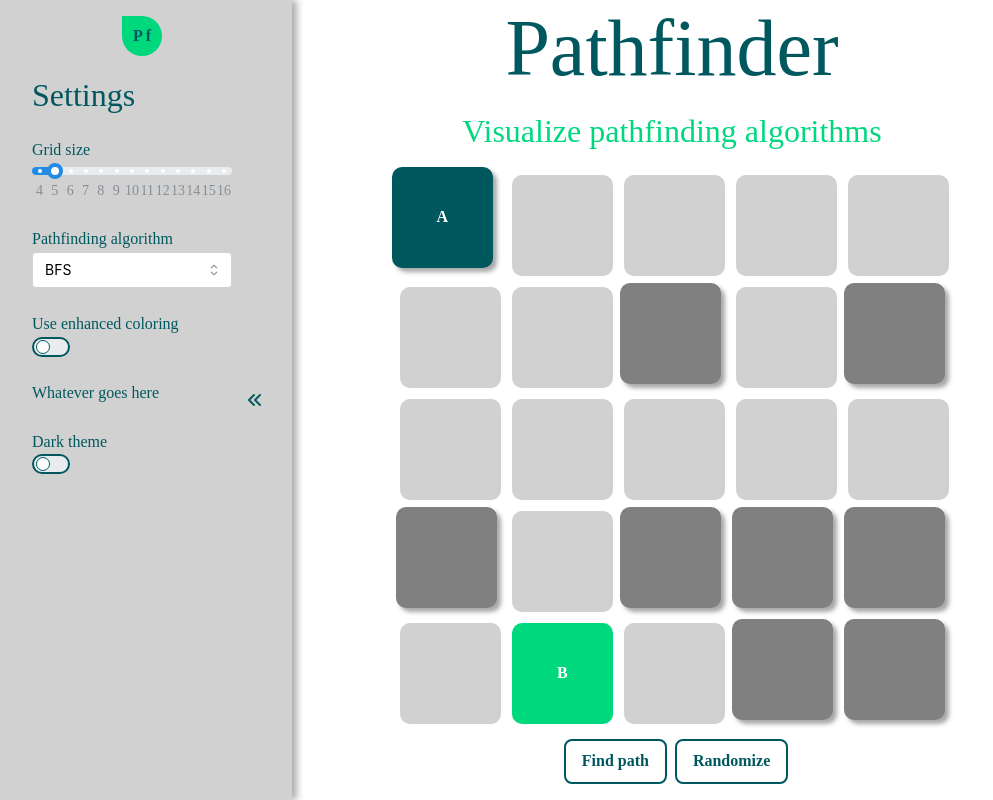
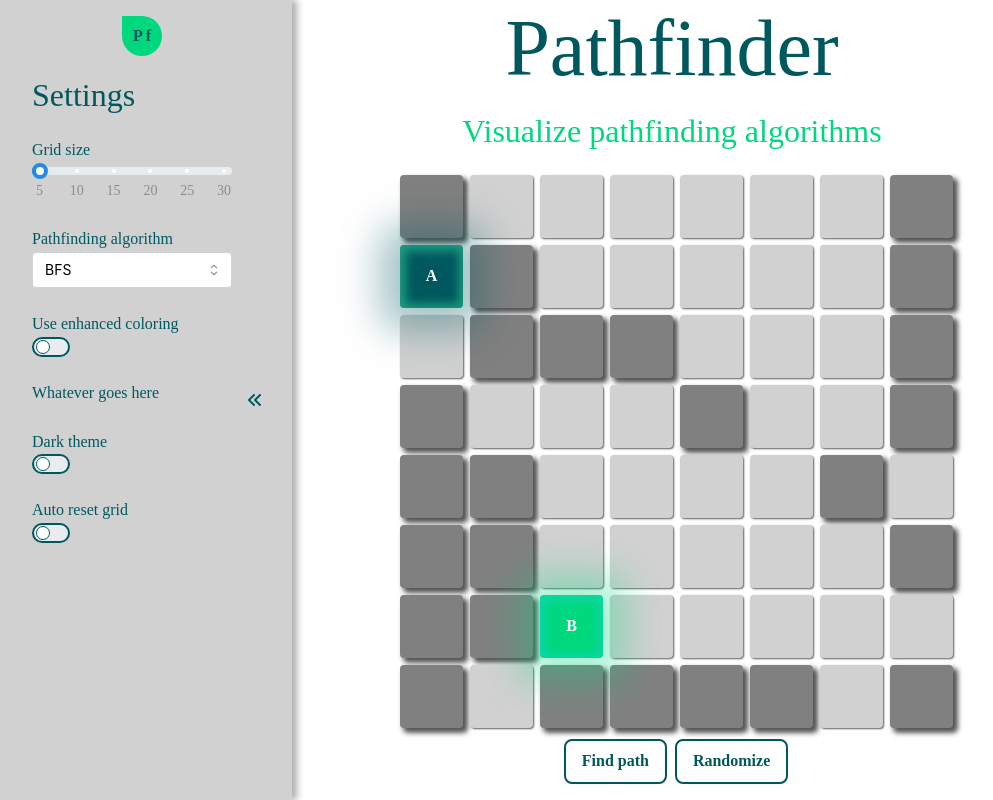
Before and after one commit to jakovg1/algo-visualizer, a React (Vite) app: page / in a window 1280 px wide. Shown: the whole page, without its empty margins (8-1001 px from the left). Built offline with nearby package versions, Linux system fonts and the light colour scheme; a web font is replaced by a local one.

Commit message:
Refactor grid css and rename vars

```diff
--- a/src/App.tsx
+++ b/src/App.tsx
@@ -23,9 +23,11 @@ function App() {
 
   //Grid dimension slider
   const sliderMarks = [
-    ...GetArrayOfInts(minDimension, maxDimension).map((num) => {
-      return { value: num, label: num };
-    }),
+    ...GetArrayOfInts(minDimension, maxDimension)
+      .filter((num) => num % 5 === 0)
+      .map((num) => {
+        return { value: num, label: num };
+      }),
   ];
 
   //opening and closing of sidebar
@@ -85,8 +87,7 @@ function App() {
                 marks={sliderMarks}
                 min={minDimension}
                 max={maxDimension}
-                value={dimension}
-                onChange={(dimensionValue) =>
+                onChangeEnd={(dimensionValue) =>
                   setDimension((oldDimensionValue) => {
                     if (oldDimensionValue === dimensionValue)
                       return dimensionValue;
@@ -121,6 +122,10 @@ function App() {
               <span>Dark theme</span>
               <Switch color={vars.customBlue} className="switch"></Switch>
             </div>
+            <div className="mt-4 ">
+              <span>Auto reset grid</span>
+              <Switch color={vars.customBlue} className="switch"></Switch>
+            </div>
           </div>
         </Collapse>
       </nav>
--- a/src/components/Grid.constants.tsx
+++ b/src/components/Grid.constants.tsx
@@ -1,6 +1,6 @@
-export const defaultDimension = 5;
-export const minDimension = 4;
-export const maxDimension = 16;
+export const defaultDimension = 8;
+export const minDimension = 5;
+export const maxDimension = 30;
 
 export const emptyCellProbability = 0.6;
 
--- a/src/components/Grid.scss
+++ b/src/components/Grid.scss
@@ -10,7 +10,7 @@
   width: 90%;
   height: 90%;
   background-color: vars.$custom-gray;
-  border-radius: 10px;
+  border-radius: 4px;
   margin: 8px;
   display: flex;
   justify-content: center;
@@ -18,12 +18,14 @@
   font-weight: bolder;
   color: white;
 
+  box-shadow: 1px 1px 2px 0px rgb(37 37 37 / 75%);
+
   //   transition: background-color 350ms ease-in-out, transform 150ms ease-in-out,
   //     border 150ms ease-in-out;
 
   transition: background-color 750ms cubic-bezier(0, 1, 0, 0.99),
     transform 750ms cubic-bezier(0, 1, 0, 0.99),
-    border 750ms cubic-bezier(0, 1, 0, 0.99);
+    box-shadow 750ms cubic-bezier(0, 1, 0, 0.99);
 
   &:hover {
     background-color: vars.$custom-green;
@@ -33,27 +35,45 @@
 .pointA {
   cursor: grab;
   background-color: vars.$custom-blue;
-  transform: translate(-8px, -8px);
-  box-shadow: 4px 4px 4px 0 rgba(37, 37, 37, 0.4);
+  z-index: 1;
+  //   transform: translate(-8px, -8px);
+  //   box-shadow: 1px 1px 40px 20px #00585f60, inset 0 0 50px #fff;
+  //   box-shadow: 4px 4px 4px 0 rgba(0, 158, 206, 0.4),
+  //     4px 4px 4px 0 rgba(0, 158, 206, 0.4);
+
+  box-shadow: 1px 1px 40px 20px rgba(0, 88, 95, 0.3764705882),
+    inset 1px 1px 10px 5px rgb(63 243 168 / 43%);
 }
 
 .pointB {
+  z-index: 1;
   background-color: vars.$custom-green;
+  //   box-shadow: 1px 1px 40px 20px #00d87e60, inset 0 0 50px #fff;
+
+  box-shadow: 1px 1px 40px 20px rgba(0, 216, 126, 0.3764705882),
+    inset 1px 1px 10px 5px rgb(32 211 225 / 38%);
+  //   box-shadow: 4px 4px 4px 0 rgba(0, 158, 206, 0.4),
+  //     4px 4px 4px 0 rgba(0, 158, 206, 0.4);
 }
 
 .obstacle {
-  transform: translate(-4px, -4px);
+  //   transform: translate(-4px, -4px);
   background-color: gray;
   border-color: rgb(95, 95, 95);
-  box-shadow: 4px 4px 4px 0 rgba(37, 37, 37, 0.4);
+  //   box-shadow: 4px 4px 4px 0 rgba(37, 37, 37, 0.4);
+  box-shadow: 4px 4px 5px 1px rgba(37, 37, 37, 0.78);
 }
 
 .algorithm-running {
-  animation: searchAlgorithm 8s forwards;
+  animation: searchAlgorithm 5s forwards;
 }
 
 .small-text {
   font-size: 11px;
+}
+
+.x-button {
+  //   margin
 }
 
 .button {
@@ -88,15 +108,15 @@
     background-color: rgb(251, 255, 1);
   }
 
-  10% {
+  1% {
     background-color: red;
   }
-  50% {
-    background-color: rgb(99, 0, 0);
+  10% {
+    background-color: rgb(141, 20, 20);
   }
 
   100% {
     // background-color: vars.$custom-gray;
-    background-color: rgb(31, 5, 0);
+    background-color: rgb(220, 180, 180);
   }
 }
--- a/src/components/GridUtils.tsx
+++ b/src/components/GridUtils.tsx
@@ -52,18 +52,18 @@ export function randomizeGridValues(dimension: number) {
   return grid;
 }
 
-export function getClassnameOfSquare(square: Cell, dimension: number): string {
+export function getClassnameOfSquare(cell: Cell, dimension: number): string {
   let squareTypeStyling = "";
   const smallTextStyling = dimension > 10 ? "small-text" : "";
 
-  const squareType = square.type;
+  const squareType = cell.type;
 
   if (squareType === CellType.PointA) squareTypeStyling = "pointA";
   else if (squareType === CellType.PointB) squareTypeStyling = "pointB";
   else if (squareType === CellType.Obstacle) squareTypeStyling = "obstacle";
   else squareTypeStyling = "";
   const algorithmRunning =
-    square.isAnimated() && squareTypeStyling === "" ? "algorithm-running" : "";
+    cell.isAnimated() && squareTypeStyling === "" ? "algorithm-running" : "";
 
   return `${squareTypeStyling} ${smallTextStyling} ${algorithmRunning}`;
 }
@@ -73,12 +73,13 @@ export function getBackgroundColorOfSquare(
 ): CSSProperties | undefined {
   if (!square.backgroundColor) return {};
   const { red, green, blue } = square.backgroundColor;
-
-  return { backgroundColor: `rgb(${red},${green},${blue})` };
+  const style = { backgroundColor: `rgb(${red},${green},${blue})` };
+  return style;
 }
 
-export function getInlineHTMLOfSquare(square: Cell): string {
-  const squareType = square.type;
+export function getInlineHTMLOfSquare(cell: Cell, dimension: number): string {
+  if (dimension > 12) return "";
+  const squareType = cell.type;
   if (squareType === CellType.PointA) return "A";
   if (squareType === CellType.PointB) return "B";
   return " ";
```
